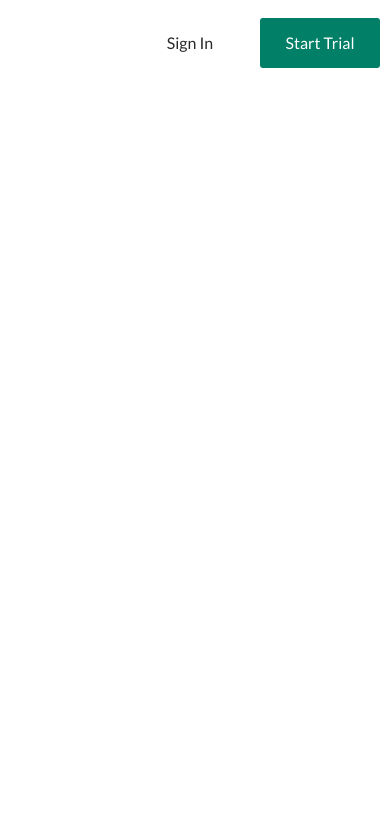
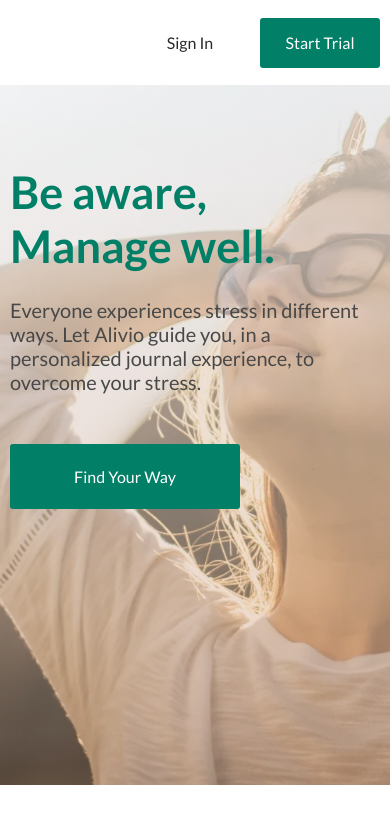
Before and after one commit to Airat-Khafizov/alivio_page, a plain HTML site: page index.html in a window 390 px wide. Drawn offline with Linux system fonts and the light colour scheme.

Commit message:
hero section implementation

```diff
--- a/index.css
+++ b/index.css
@@ -1,3 +1,4 @@
 @import url('styles/variables.css');
 @import url('styles/basic.css');
 @import url('styles/header.css');
+@import url('styles/hero.css');
--- a/index.html
+++ b/index.html
@@ -44,6 +44,19 @@
             </div>
         </div>
     </header>
+
+    <main>
+        <section class="hero" aria-label="hero section">
+            <div class="container">
+                <div class="hero__content">
+                    <h1 class="hero__title">Be aware, Manage well.</h1>
+                    <p class="hero_desc" aria-label="main description">Everyone experiences stress in different ways.
+                        Let Alivio guide you, in a personalized journal experience, to overcome your stress.</p>
+                        <button type="button" class="btn">Find Your Way</button>
+                </div>
+            </div>
+        </section>
+    </main>
 </body>
 
 </html>
--- a/styles/hero.css
+++ b/styles/hero.css
@@ -0,0 +1,51 @@
+.hero {
+    background: url('../assets/webp/hero_bg.webp') center/cover no-repeat;
+    width: 100%;
+    height: 890px;
+}
+
+.hero__content {
+    padding: 180px 0 0 0;
+    max-width: 420px;
+    display: flex;
+    flex-direction: column;
+    justify-content: start;
+    align-items: start;
+}
+.hero__title {
+    color: var(--co-green);
+    font-size: 65px;
+    font-weight: 700;
+}
+.hero_desc {
+    margin: 25px 0 50px;
+    color: var(--co-light-black);
+    font-size: 20px;
+    font-weight: 400;
+}
+
+.hero__content .btn {
+    width: 230px;
+    height: 65px;
+}
+
+@media (max-width: 768px) {
+    .hero {
+        height: 700px;
+    }
+    .hero__content {
+        padding: 80px 0 0 0;
+    }
+}
+
+@media (max-width: 480px) {
+    .hero {
+        background:
+        linear-gradient(180deg, rgba(245,246,252,0.52), rgba(255,176,139,0.28)),
+        url('../assets/webp/hero_bg.webp') 60% 50%/cover no-repeat;
+    }
+    .hero__title {
+        font-size: 45px;
+        max-width: 350px;
+    }
+}
```
